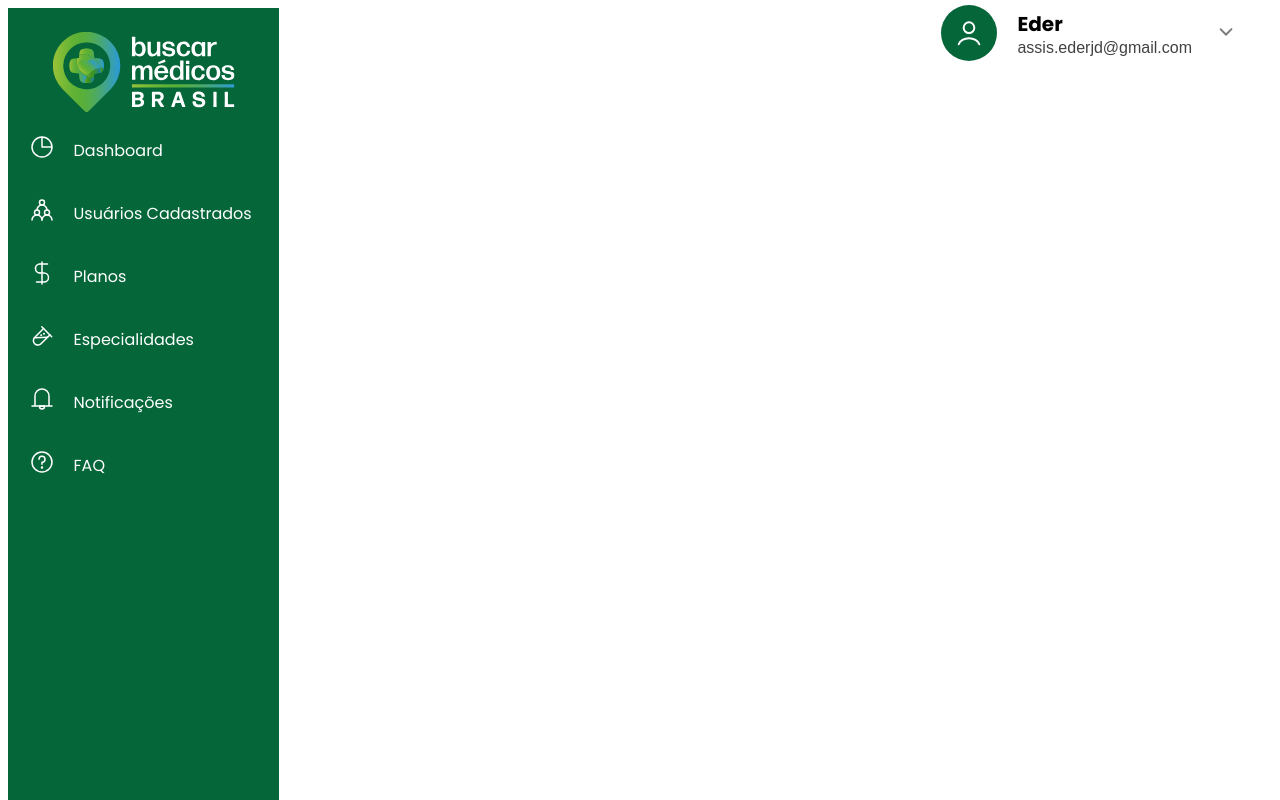
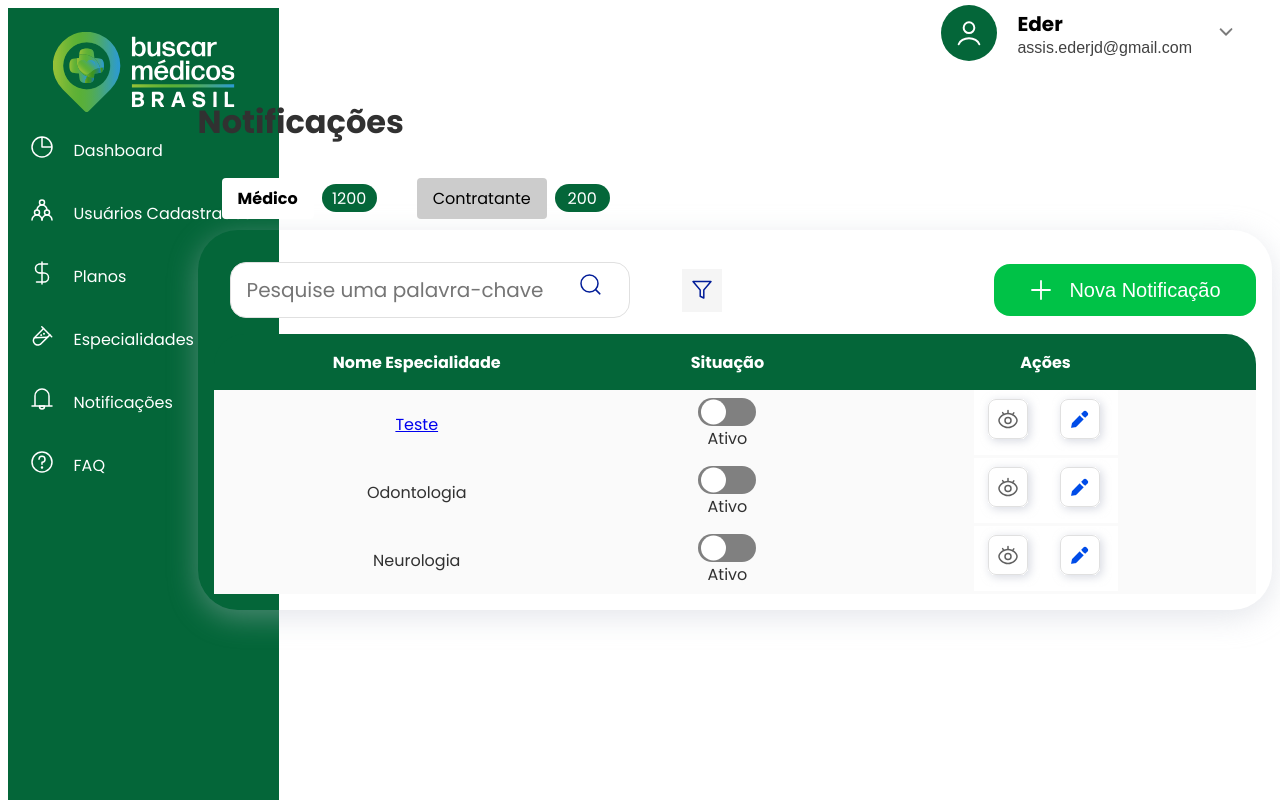
Before and after one commit to assis1983/Search-Doctors, a React (Vite) app: page /notifications in a window 1280 px wide. Shown: the top 800 px of the page. Built offline with nearby package versions, Linux system fonts and the light colour scheme.

Commit message:
Cria a página de notificações bem como seus componentes

```diff
--- a/src/App.tsx
+++ b/src/App.tsx
@@ -11,6 +11,7 @@ import Specialties from "./pages/specialties";
 import Notifications from "./pages/notifications";
 import TypePlan from "./pages/typeplano";
 import NewEspciality from "./pages/newespeciality";
+import NewNotification from "./pages/newnotification";
 
 function App() {
   return (
@@ -29,6 +30,7 @@ function App() {
           <Route path="/specialties" element={<Specialties />} />
           <Route path="/newspeciality" element={<NewEspciality />} />
           <Route path="/notifications" element={<Notifications />} />
+          <Route path="/newnotification" element={<NewNotification />} />
 
         </Routes>
       </BrowserRouter>
--- a/src/components/ButtonFilterPlans/style.ts
+++ b/src/components/ButtonFilterPlans/style.ts
@@ -41,3 +41,8 @@ export const ButtonFilter = styled.button<{ selected: boolean }>`
   font-size: 16px;
   font-family: Poppins;
 `;
+
+export const StyleCardButtonDuplo = styled.div`
+  width: 85%;
+  margin-left: auto;
+`
--- a/src/components/Container/styles.ts
+++ b/src/components/Container/styles.ts
@@ -9,10 +9,16 @@ export const Container = styled.div`
   border-radius: 40px;
   .input-value {
     input {
-        width: 184px;
-        height: 60px;
+      width: 184px;
+      height: 60px;
     }
-}
+  }
+  .input-messenger {
+    input {
+      width: 850px;
+      height: 200px;
+    }
+  }
 `;
 
 export const MainContainer = styled.div`
--- /dev/null
+++ b/src/pages/newnotification.tsx
@@ -0,0 +1,80 @@
+import { Menu } from "../components/SideBar";
+import { Header } from "../components/Header";
+import ChevronLeft from "../assets/icons/chevron left";
+import { CardTitle2 } from "../components/Cardone";
+import {
+  StyleInputUser,
+  StyleLinkUser,
+} from "../components/StyleInputsUser/style";
+import { colors } from "../theme";
+import { Container } from "../components/Container/styles";
+import { Title } from "../components/Title/style";
+import { Input } from "../components/Input";
+import { Button } from "../components/Button";
+import { CloseButton, CustomModal } from "../components/StyleModal/style";
+import { useState } from "react";
+
+const NewNotification = () => {
+  const [isModalOpen, setIsModalOpen] = useState(false);
+
+  const openModal = () => {
+    setIsModalOpen(true);
+  };
+
+  const closeModal = () => {
+    setIsModalOpen(false);
+  };
+  return (
+    <>
+      <Menu />
+      <Header />
+      <StyleLinkUser to={"/dashboard"}>
+        <CardTitle2
+          icon={<ChevronLeft />}
+          text={"Nova Notificação"}
+          backgroundColor={colors.light}
+        />
+      </StyleLinkUser>
+      <Container>
+        <Title fontSize={20}>Dados da Notificação</Title>
+        <StyleInputUser>
+          <Input
+            label={"Título"}
+            placeholder={""}
+            inputState={""}
+            inputSetState={function (): void {
+              throw new Error("Function not implemented.");
+            }}
+          />
+          <Input
+            label={"Data de envio"}
+            placeholder={""}
+            inputState={""}
+            inputSetState={function (): void {
+              throw new Error("Function not implemented.");
+            }}
+          />
+        </StyleInputUser>
+        <div className="input-messenger">
+          <Input
+            label={"Mensagem"}
+            placeholder={""}
+            inputState={""}
+            inputSetState={function (): void {
+              throw new Error("Function not implemented.");
+            }}
+          />
+        </div>
+        <Button text={"Salvar"} variant={"login"} onClick={openModal} />
+        <CustomModal isOpen={isModalOpen} onRequestClose={closeModal}>
+          <div>
+            <Title fontSize={32}>Notificação Salva com Sucesso</Title>
+            <CloseButton onClick={closeModal}>X</CloseButton>
+          </div>
+        </CustomModal>
+      </Container>
+    </>
+  );
+};
+
+export default NewNotification;
--- a/src/pages/notifications.tsx
+++ b/src/pages/notifications.tsx
@@ -1,11 +1,146 @@
 import { Menu } from "../components/SideBar";
 import { Header } from "../components/Header";
+import { StyledTitle, Title } from "../components/Title/style";
+import { Container } from "../components/Container/styles";
+import { useState } from "react";
+import CardButtonPlans from "../components/ButtonFilterPlans";
+import { StyleCardButtonDuplo } from "../components/ButtonFilterPlans/style";
+import { StyleDivFilter, StyleLinkNewPlan } from "../components/Filter/styles";
+import { StyleInputs } from "../components/Search/styles";
+import { SearchInput } from "../components/Search";
+import { FilterButton } from "../components/Filter";
+import { ButtonAdd } from "../components/ButtonAdd";
+import Table from "../components/Table";
+import { ActionButton } from "../components/ToggleButton/style";
+import Delete from "../assets/icons/delete";
+import { Link } from "react-router-dom";
+import EyeTable from "../assets/icons/eyetable";
+import Pencil from "../assets/icons/pencil";
+import ToggleButton from "../components/ToggleButton";
+
+const columnNames = {
+  column1: "Nome Especialidade",
+  column4: "Situação",
+  column5: "Ações",
+};
+
+const data = [
+  {
+    column1: <Link to={"/typeplan"}>Teste</Link>,
+    column2: "B",
+    column3: "C",
+    column4: (
+      <>
+        <ToggleButton onToggle={() => {}} /> Ativo
+      </>
+    ),
+    column5: (
+      <>
+        <ActionButton>
+          <EyeTable />
+        </ActionButton>
+        <ActionButton>
+          <Pencil />
+        </ActionButton>
+      </>
+    ),
+  },
+  {
+    column1: "Odontologia",
+    column2: "F",
+    column3: "G",
+    column4: (
+      <>
+        <ToggleButton onToggle={() => {}} /> Ativo
+      </>
+    ),
+    column5: (
+      <>
+        <ActionButton>
+          <EyeTable />
+        </ActionButton>
+        <ActionButton>
+          <Pencil />
+        </ActionButton>
+      </>
+    ),
+  },
+  {
+    column1: "Neurologia",
+    column2: "F",
+    column3: "G",
+    column4: (
+      <>
+        <ToggleButton onToggle={() => {}} /> Ativo
+      </>
+    ),
+    column5: (
+      <>
+        <ActionButton>
+          <EyeTable />
+        </ActionButton>
+        <ActionButton>
+          <Pencil />
+        </ActionButton>
+      </>
+    ),
+  },
+];
 
 const Notifications = () => {
+  const [selectedButton, setSelectedButton] = useState<string>("Médicos");
+  const [filterOn, setFilterOn] = useState<boolean>(false);
+  const [stateFilter, setStateFilter] = useState<
+    "TODOS" | "EM_ALTA" | "EM_BAIXA"
+  >("TODOS");
+
+  function fetchProducts(): void {
+    throw new Error("Function not implemented.");
+  }
   return (
     <>
       <Menu />
       <Header />
+      <StyledTitle>
+        <Title fontSize={32}>Notificações</Title>
+      </StyledTitle>
+      <StyleCardButtonDuplo>
+        <CardButtonPlans
+          selectedButton={selectedButton}
+          setSelectedButton={setSelectedButton}
+        />
+      </StyleCardButtonDuplo>
+      <Container>
+        <StyleDivFilter>
+          <StyleInputs>
+            <SearchInput
+              searchParam={""}
+              setSearchParam={function (): void {
+                throw new Error("Function not implemented.");
+              }}
+              onClick={function (): void {
+                throw new Error("Function not implemented.");
+              }}
+            />
+          </StyleInputs>
+          <FilterButton
+            openOrClosed={filterOn}
+            button={setFilterOn}
+            stateFilter={stateFilter}
+            setStateFilter={setStateFilter}
+            getFilter={fetchProducts}
+          />
+          <StyleLinkNewPlan to={"/newnotification"}>
+            <ButtonAdd
+              text={"Nova Notificação"}
+              onClick={function (): void {
+                throw new Error("Function not implemented.");
+              }}
+            />
+          </StyleLinkNewPlan>
+        </StyleDivFilter>
+        <Table data={data} columnNames={columnNames} />
+      </Container>
     </>
   );
 };
```
